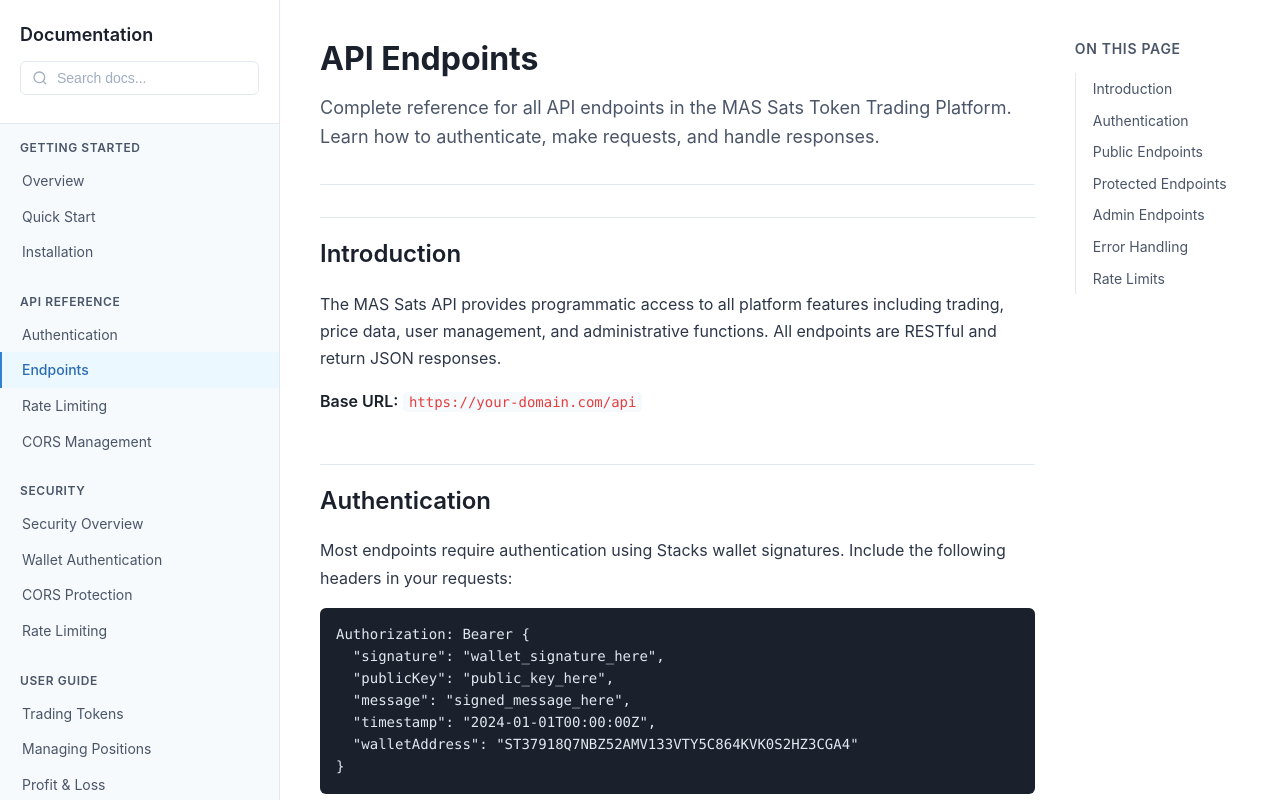
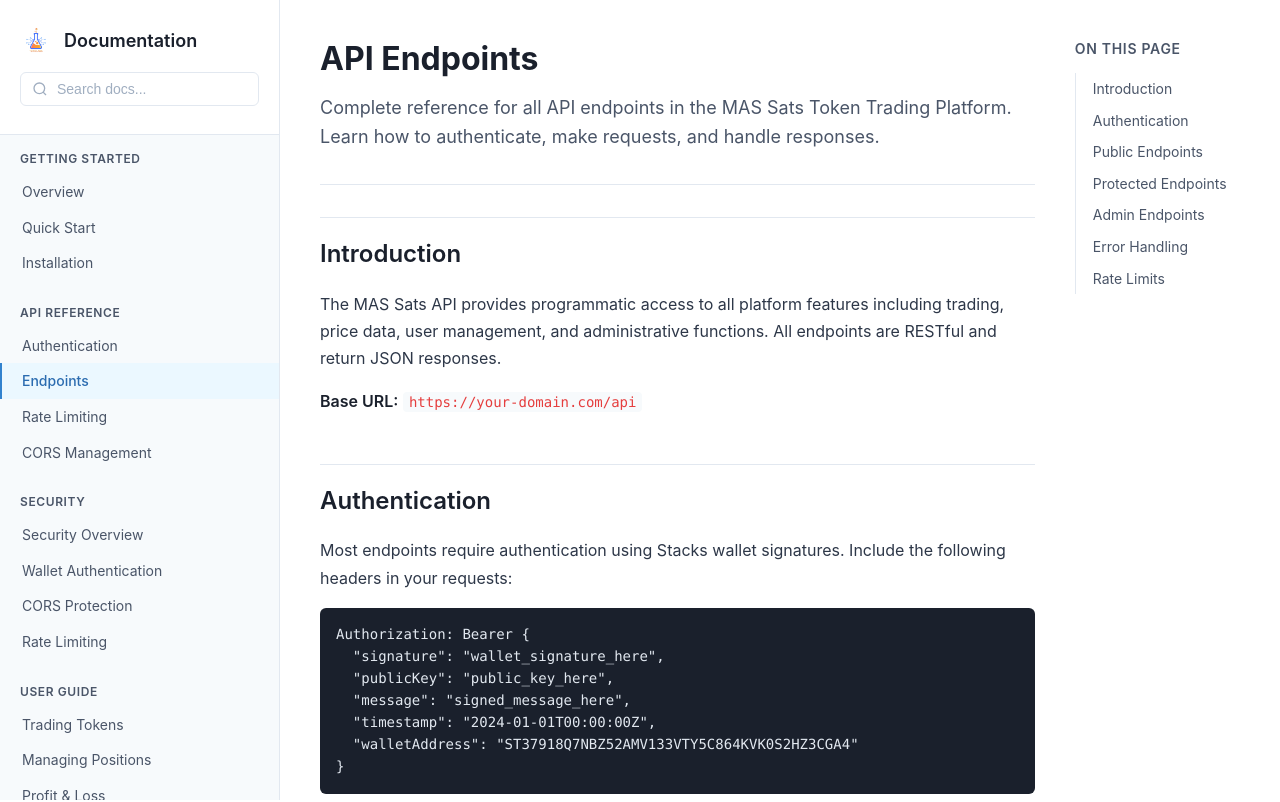
Before and after one commit to Teiko-Nakamoto/TeikoLabs, a Next.js app: page /docs/api/endpoints in a window 1280 px wide. Shown: the top 802 px of the page. Built offline with nearby package versions, Linux system fonts and the light colour scheme.

Commit message:
Add Teiko Labs logo and 'Documentation' branding to docs sidebar header

```diff
--- a/src/app/docs/api/endpoints/page.js
+++ b/src/app/docs/api/endpoints/page.js
@@ -93,7 +93,10 @@
       {/* Sidebar */}
       <aside className={`docs-sidebar ${isSidebarOpen ? 'open' : ''}`}>
         <div className="docs-sidebar-header">
-          <h2 className="docs-sidebar-title">Documentation</h2>
+          <div className="docs-logo-section">
+            <img src="/logo.png" alt="Teiko Labs Logo" className="docs-logo" />
+            <h2 className="docs-sidebar-title">Documentation</h2>
+          </div>
 
           {/* Search */}
           <div className="docs-search">
--- a/src/app/docs/docs.css
+++ b/src/app/docs/docs.css
@@ -37,11 +37,24 @@
   background: #ffffff;
 }
 
+.docs-logo-section {
+  display: flex;
+  align-items: center;
+  gap: 12px;
+  margin-bottom: 16px;
+}
+
+.docs-logo {
+  width: 32px;
+  height: 32px;
+  object-fit: contain;
+}
+
 .docs-sidebar-title {
   font-size: 18px;
   font-weight: 600;
   color: #1a202c;
-  margin: 0 0 16px 0;
+  margin: 0;
 }
 
 /* Search */
@@ -554,4 +567,8 @@
     background: #2b6cb0;
     color: #ffffff;
   }
+
+  .docs-logo-section {
+    margin-bottom: 16px;
+  }
 }
--- a/src/app/docs/page.js
+++ b/src/app/docs/page.js
@@ -93,7 +93,10 @@
       {/* Sidebar */}
       <aside className={`docs-sidebar ${isSidebarOpen ? 'open' : ''}`}>
         <div className="docs-sidebar-header">
-          <h2 className="docs-sidebar-title">Documentation</h2>
+          <div className="docs-logo-section">
+            <img src="/logo.png" alt="Teiko Labs Logo" className="docs-logo" />
+            <h2 className="docs-sidebar-title">Documentation</h2>
+          </div>
 
           {/* Search */}
           <div className="docs-search">
```
